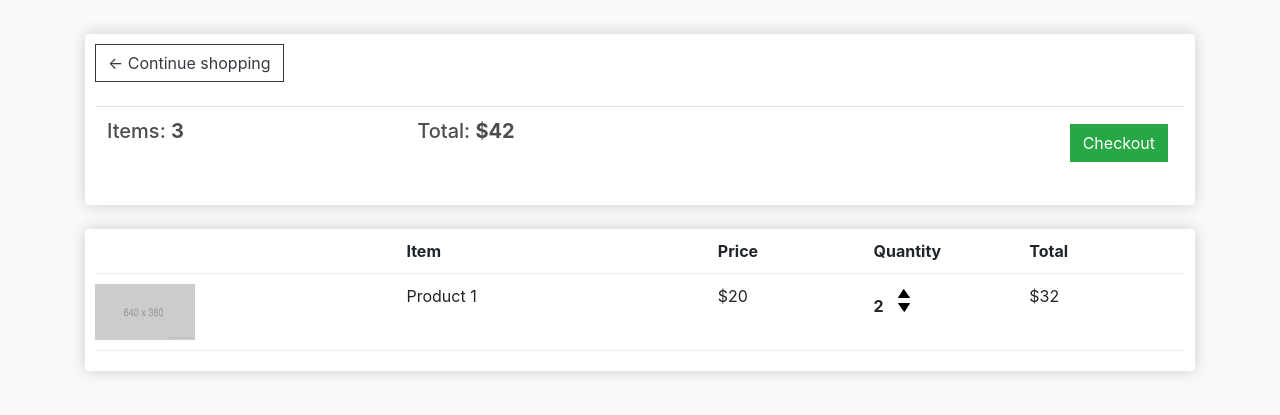
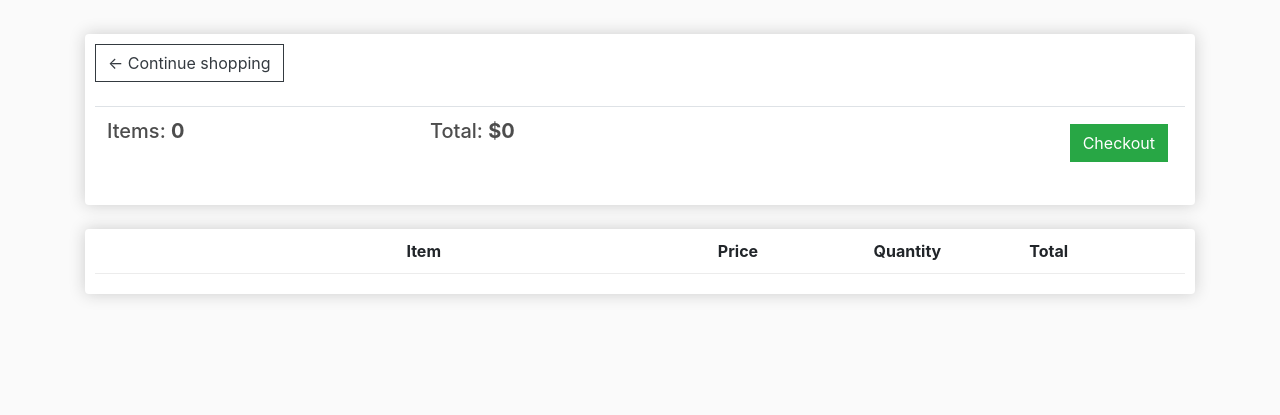
Before and after one commit to nkyomuhendo/Django_Ecommerce, a Django app: page /cart/ in a window 1280 px wide. Shown: the part 57-472 px from the top of the page. Run offline with Django 4.2, Linux system fonts and the light colour scheme; lists and menus that the app fills with data are empty; some libraries are stand-ins or nearby versions.

Commit message:
Added more property decorators to the order and orderitem models to assist with getting and computing item and order totals. Edited cart and checkout templates to accomodate updated context objects from the views.py file so as to render objects from the database. This included dynamic oading of ordr item prices, quantities and totals.

```diff
--- a/store/templates/store/cart.html
+++ b/store/templates/store/cart.html
@@ -12,8 +12,8 @@
                 <br>
                 <table class="table">
                     <tr>
-                        <th><h5>Items: <strong>3</strong></h5></th>
-                        <th><h5>Total: <strong>$42</strong></h5></th>
+                        <th><h5>Items: <strong>{{ order.get_cart_items }}</strong></h5></th>
+                        <th><h5>Total: <strong>${{ order.get_cart_total }}</strong></h5></th>
                         <th>
                             <a style="float:right; margin:5px;" class="btn btn-success" href="{% url 'checkout' %}">Checkout</a>
                         </th>
@@ -31,22 +31,22 @@
                     <div style="flex:1"><strong>Quantity</strong></div>
                     <div style="flex:1"><strong>Total</strong></div>
                 </div>
-
+                {% for item in items %}
                 <div class="cart-row">
-					<div style="flex:2"><img class="row-image" src="{% static 'images/placeholder.png' %}"></div>
-					<div style="flex:2"><p>Product 1</p></div>
-					<div style="flex:1"><p>$20</p></div>
+					<div style="flex:2"><img class="row-image" src="{{item.product.imageURL}}"></div>
+					<div style="flex:2"><p>{{item.product.name}}</p></div>
+					<div style="flex:1"><p>${{item.product.price|floatformat:2}}</p></div>
 					<div style="flex:1">
-						<p class="quantity">2</p>
+						<p class="quantity">{{item.quantity}}</p>
 						<div class="quantity">
 							<img class="chg-quantity" src="{% static  'images/arrow-up.png' %}">
 
 							<img class="chg-quantity" src="{% static  'images/arrow-down.png' %}">
 						</div>
 					</div>
-					<div style="flex:1"><p>$32</p></div>
+					<div style="flex:1"><p>{{item.get_total}}</p></div>
 				</div>
-
+                {% endfor %}
             </div>
         </div>
     </div>
--- a/store/views.py
+++ b/store/views.py
@@ -8,9 +8,27 @@ def store(request):
     return render(request, 'store/store.html', context)
 
 def cart(request):
-    context = {}
+
+    if request.user.is_authenticated:
+        customer = request.user.customer
+        order, created = Order.objects.get_or_create(customer=customer, complete=False)
+        items = order.orderitem_set.all()
+    else:
+        items = []
+        order = {'get_cart_total': 0, 'get_cart_items': 0 }
+
+    context = {'items':items, 'order': order }
     return render(request, 'store/cart.html', context)
 
 def checkout(request):
-    context = {}
+    if request.user.is_authenticated:
+        customer = request.user.customer
+        order, created = Order.objects.get_or_create(customer=customer, complete=False)
+        items = order.orderitem_set.all()
+    else:
+        items = []
+        order = {'get_cart_total': 0, 'get_cart_items': 0 }
+
+    context = {'items':items, 'order': order }
+
     return render(request, 'store/checkout.html', context)
```
Also changed, not shown: store/models.py (+16 -2 lines), store/templates/store/checkout.html (+8 -6 lines), db.sqlite3.
